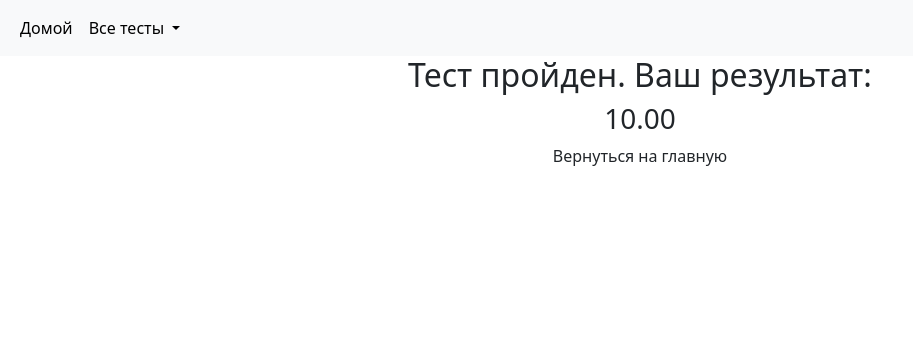
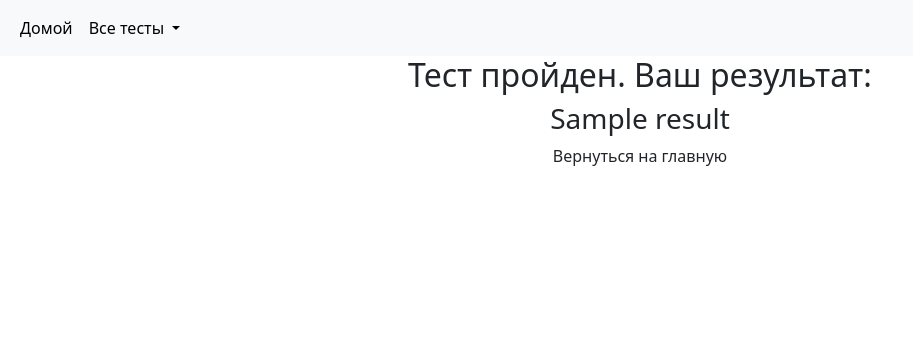
Before and after one commit to DmitriDanshin/django-quiz, a Django app: template quizapp/templates/done.html in a window 1280 px wide. Shown: the top 356 px of the page, without its empty margins (0-913 px from the left). Run offline with Django 3.2, Linux system fonts and the light colour scheme; the template is opened without the code that fills it: most values are stand-ins (such as "Sample title", 1, 10 or a date in 2020); some libraries are stand-ins or nearby versions.

Commit message:
Fix bugs

```diff
--- a/quiz/services.py
+++ b/quiz/services.py
@@ -10,6 +10,7 @@
     def get_result(self) -> float:
         length: int = len(self.answers_dto.answers)
         right_answers: int = 0
+
         for answer in self.answers_dto.answers:
             right_choices = Choice.objects \
                 .filter(is_correct=True) \
@@ -23,4 +24,4 @@
 
         result = right_answers / length
 
-        return result
+        return round(result, 2)
--- a/quizapp/templates/done.html
+++ b/quizapp/templates/done.html
@@ -2,7 +2,7 @@
 {% block content %}
   <div class="container text-center">
     <h2>Тест пройден. Ваш результат: </h2>
-    <h3> {{ result|floatformat:2 }}</h3>
+    <h3> {{ result }}</h3>
     <a class="nav-link active" aria-current="page" href="{% url "welcome" %}">Вернуться на главную</a>
   </div>
 {% endblock %}
--- a/quizapp/templates/question.html
+++ b/quizapp/templates/question.html
@@ -10,12 +10,11 @@
           <ul class="list-group">
             {% for choice in choices %}
               <li class="list-group-item">
-
                 <div class="checkbox">
                   <label>
                   {{ choice.1 }}.
-                    <input type="checkbox" name="{{ choice.uuid }}"
-                           value="{% if choice.is_correct %}1{% endif %}">
+                    <input type="checkbox" name="{{ choice.0.uuid }}"
+                           value="{% if choice.0.is_correct %}1{% endif %}">
                     {{ choice.0.text }}
                   </label>
                 </div>
```
